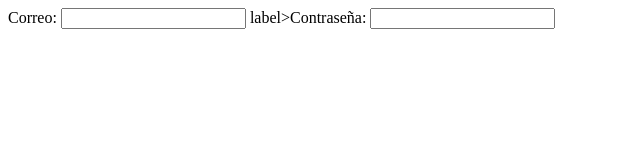
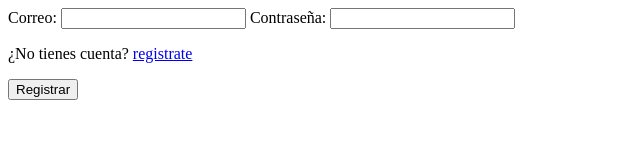
Before and after one commit to AbelBrena30/Portafolio, a website: page public/index.html in a window 1280 px wide. Shown: the whole page, without its empty margins (0-640 px from the left). Drawn offline with Linux system fonts and the light colour scheme.

Commit message:
Actualizar index.html

```diff
--- a/public/index.html
+++ b/public/index.html
@@ -9,8 +9,10 @@
        <form>
           <label>Correo:</label>
           <input type="text">
-          label>Contraseña:</label>
+          <label>Contraseña:</label>
           <input type=password">
+          <p>¿No tienes cuenta? <a href=" ">registrate</a></p>
+          <button type="submit">Registrar</button>
        </form>
     </body>
 </html>
```
